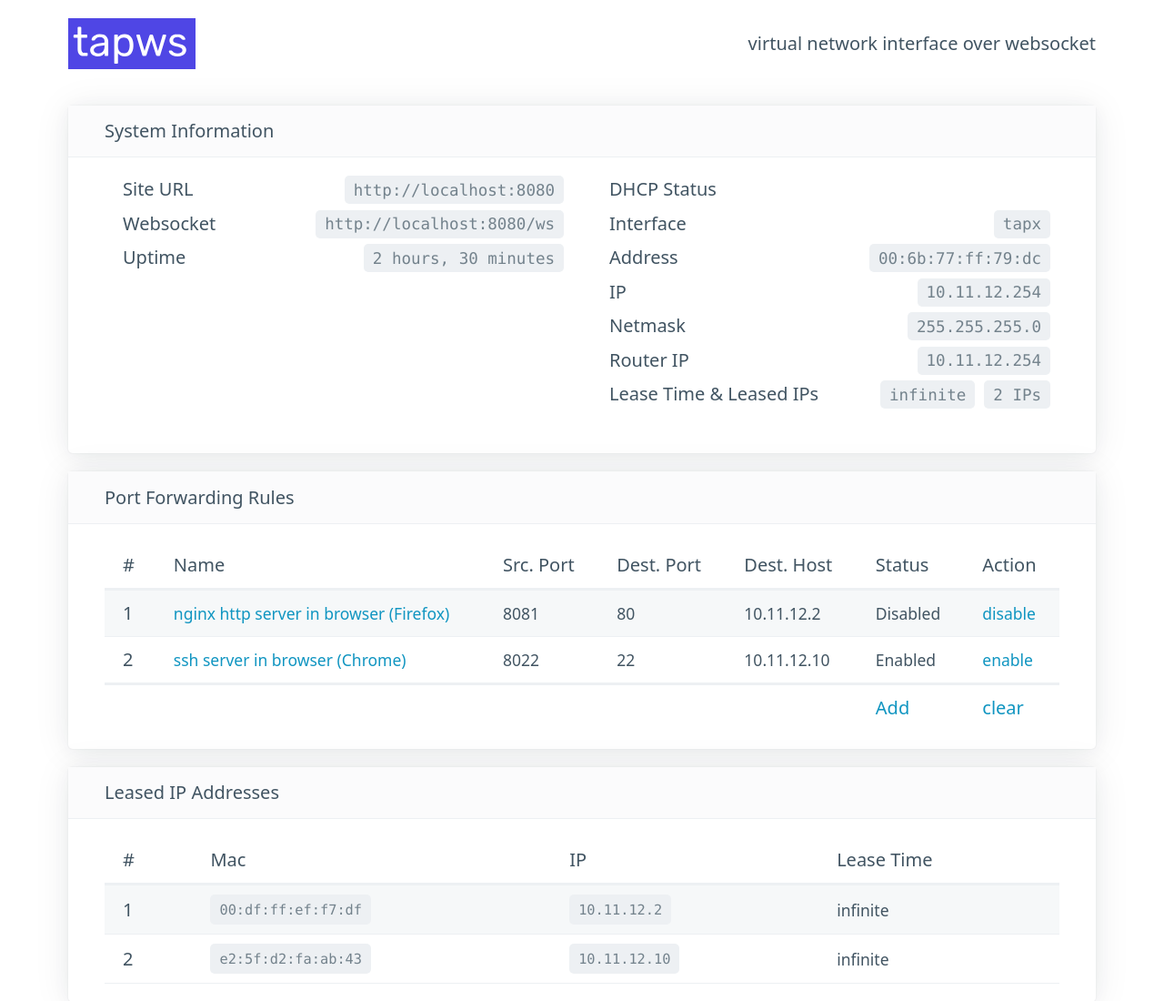
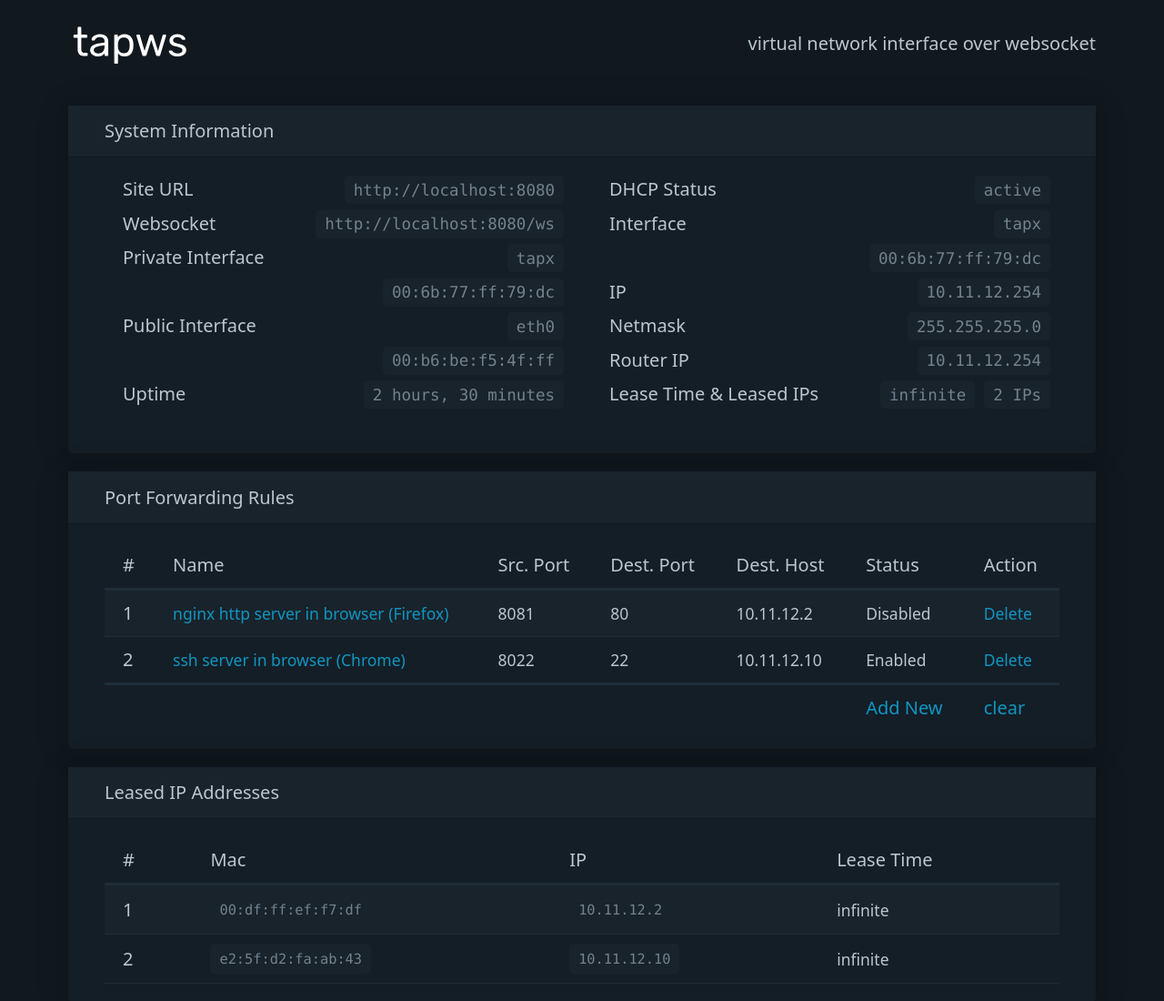
Before and after one commit to pujianto/tapws, a Python web app: template tapws/resources/templates/index.html in a window 1280 px wide. Shown: the top 1100 px of the page at 91% size. Run offline with Jinja, Linux system fonts and the light colour scheme; the template is opened without the code that fills it, so the values that code supplies are empty.

Commit message:
update screenshot

```diff
--- a/tapws/resources/templates/index.html
+++ b/tapws/resources/templates/index.html
@@ -9,14 +9,18 @@
                 <ul style="list-style-type:none;" class="system-information">
                     <li>Site URL <code>http://localhost:8080</code></li>
                     <li>Websocket <code>http://localhost:8080/ws</code></li>
+                    <li>Private Interface<code>tapx</code></li>
+                    <li>&nbsp;<code>00:6b:77:ff:79:dc</code></li>
+                    <li>Public Interface <code>eth0</code></li>
+                    <li>&nbsp;<code>00:b6:be:f5:4f:ff</code></li>
                     <li>Uptime <code>2 hours, 30 minutes</code></li>
                 </ul>
             </div>
             <div>
                 <ul style="list-style-type:none;" class="system-information">
-                    <li>DHCP Status</li>
+                    <li>DHCP Status <code>active</code></li>
                     <li>Interface<code>tapx</code></li>
-                    <li>Address<code>00:6b:77:ff:79:dc</code></li>
+                    <li>&nbsp;<code>00:6b:77:ff:79:dc</code></li>
                     <li>IP<code>10.11.12.254</code></li>
                     <li>Netmask<code>255.255.255.0</code></li>
                     <li>Router IP<code>10.11.12.254</code></li>
@@ -50,7 +54,7 @@
                     <td>80</td>
                     <td>10.11.12.2</td>
                     <td>Disabled</td>
-                    <td><a href="">disable</a> </td>
+                    <td><a href="">Delete</a> </td>
                 </tr>
                 <tr>
                     <th scope="row">2</th>
@@ -59,13 +63,13 @@
                     <td>22</td>
                     <td>10.11.12.10</td>
                     <td>Enabled</td>
-                    <td><a href="">enable</a> </td>
+                    <td><a href="">Delete</a> </td>
                 </tr>
             </tbody>
             <tfoot>
                 <tr>
                     <td colspan="5"></td>
-                    <td> <a href="#" class="button">Add</a>
+                    <td> <a href="#" class="button">Add New</a>
                     </td>
                     <td>
                         <a href="" class="">clear</a>
--- a/tapws/resources/templates/layout.html
+++ b/tapws/resources/templates/layout.html
@@ -1,5 +1,5 @@
 <!doctype html>
-<html lang="en" data-theme="light">
+<html lang="en" data-theme="dark">
 
 <head>
   <meta charset="utf-8">
@@ -19,7 +19,7 @@
     <ul>
       <li>
         <a href=" /" aria-label="home">
-          <img src="/static/images/tapws.svg" alt="tapws logo">
+          <img src="/static/images/tapws-light.svg" alt="tapws logo">
         </a>
       </li>
     </ul>
```
Also changed, not shown: README.md, Screenshot 2022-05-22 at 19-06-31 tapws.png (deleted), Screenshot 2022-05-22 at 19-36-57 tapws.png (added).
